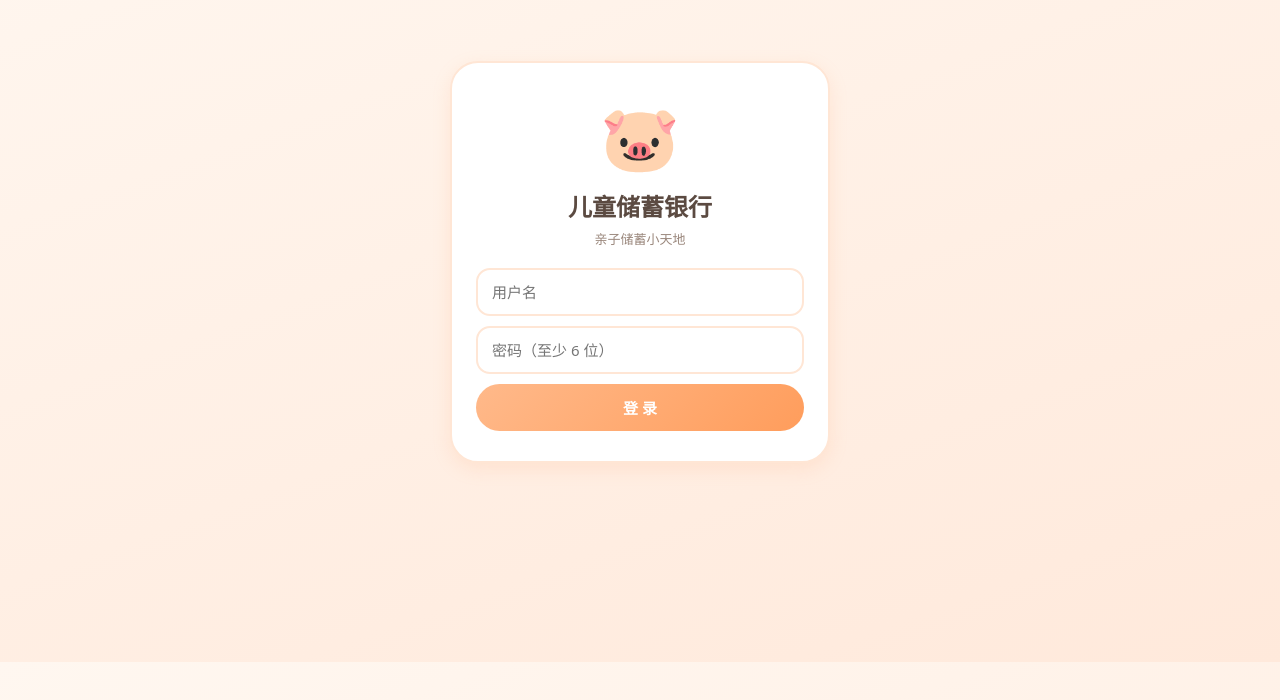
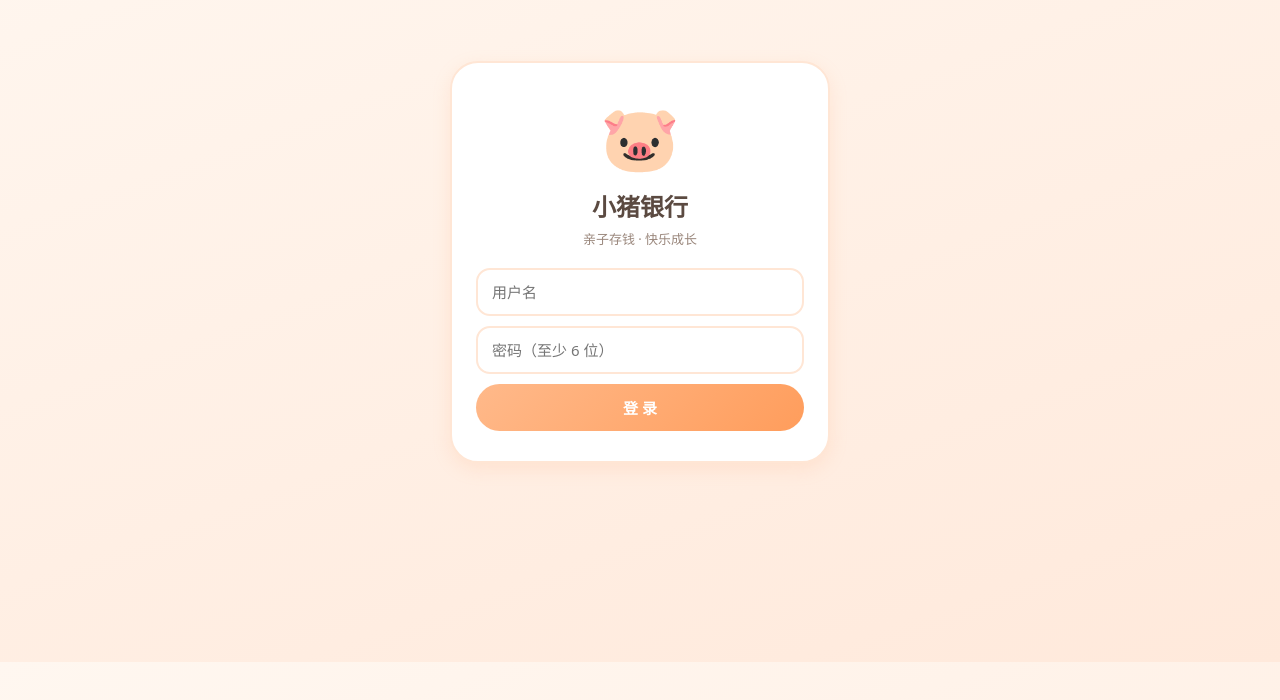
Before and after one commit to pyss56/saving, a plain HTML site: page public/index.html in a window 1280 px wide. Shown: the part 138-838 px from the top of the page. Drawn offline with Linux system fonts and the light colour scheme; no server answers.

Commit message:
style: 更名小猪银行（登录页/页面标题/PWA 清单）

```diff
--- a/public/app.js
+++ b/public/app.js
@@ -169,8 +169,8 @@ function renderAuth() {
   <div class="auth-wrap">
     <div class="auth-card">
       <div class="auth-logo">🐷</div>
-      <h1>儿童储蓄银行</h1>
-      <p class="auth-sub">亲子储蓄小天地</p>
+      <h1>小猪银行</h1>
+      <p class="auth-sub">亲子存钱 · 快乐成长</p>
       <form onsubmit="authSubmit(event)" class="vform">
         <div class="field"><input id="f-username" placeholder="用户名" autocomplete="username" required></div>
         <div class="field"><input id="f-password" type="password" placeholder="密码（至少 6 位）" autocomplete="current-password" required></div>
--- a/public/index.html
+++ b/public/index.html
@@ -6,7 +6,7 @@
   <meta name="theme-color" content="#ffb98a">
   <meta name="apple-mobile-web-app-capable" content="yes">
   <meta name="apple-mobile-web-app-status-bar-style" content="default">
-  <title>儿童储蓄银行</title>
+  <title>小猪银行</title>
   <link rel="manifest" href="/manifest.json">
   <link rel="icon" href="/icons/icon.svg" type="image/svg+xml">
   <link rel="apple-touch-icon" href="/icons/icon-192.png">
```
Also changed, not shown: public/manifest.json.
